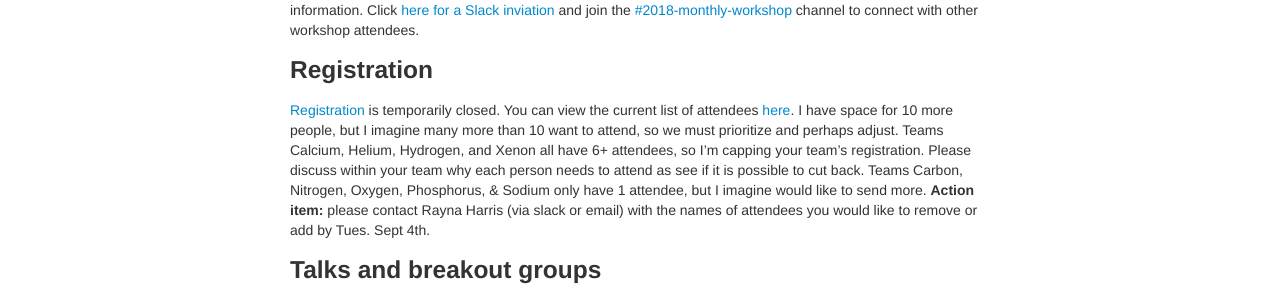
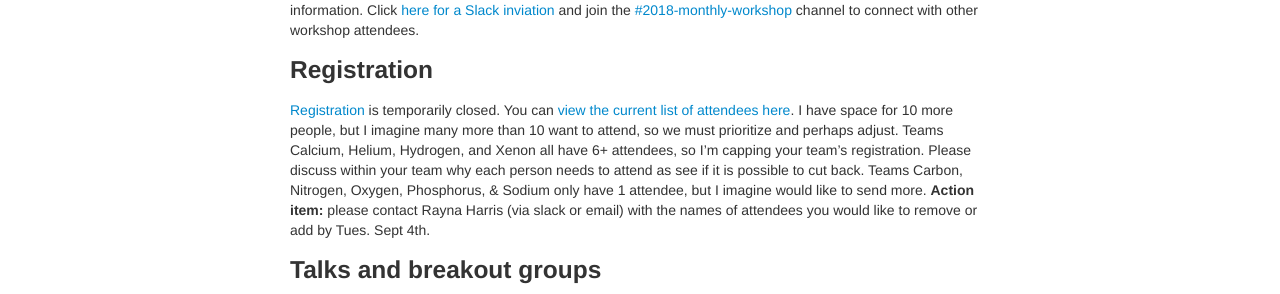
Before and after one commit to dcppc/2018-september-workshop, a Jekyll site: the page built from docs/index.md, in a window 1280 px wide. Shown: the part 492-786 px from the top of the page. Built offline with Jekyll 4.4.1, drawn with Linux system fonts in a browser that asks for light colours.

```diff
--- a/docs/index.md
+++ b/docs/index.md
@@ -24,7 +24,7 @@ Team Copper plans on circulating highlights, key decisions, videos and links to
 
 ### Registration
 
-[Registration](https://ti.to/dcppc/september-dcppc-workshop) is temporarily closed. You can view the current list of attendees [here](http://nih-data-commons.us/2018-september-workshop/attendees). I have space for 10 more people, but I imagine many more than 10 want to attend, so we must prioritize and perhaps adjust.  Teams Calcium, Helium, Hydrogen, and Xenon all have 6+ attendees, so I'm capping your team's registration. Please discuss within your team why each person needs to attend as see if it is possible to cut back.  Teams Carbon, Nitrogen, Oxygen, Phosphorus, & Sodium only have 1 attendee, but I imagine would like to send more. **Action item:** please contact Rayna Harris (via slack or email) with the names of attendees you would like to remove or add by Tues. Sept 4th.
+[Registration](https://ti.to/dcppc/september-dcppc-workshop) is temporarily closed. You can [view the current list of attendees here](http://nih-data-commons.us/2018-september-workshop/attendees). I have space for 10 more people, but I imagine many more than 10 want to attend, so we must prioritize and perhaps adjust.  Teams Calcium, Helium, Hydrogen, and Xenon all have 6+ attendees, so I'm capping your team's registration. Please discuss within your team why each person needs to attend as see if it is possible to cut back.  Teams Carbon, Nitrogen, Oxygen, Phosphorus, & Sodium only have 1 attendee, but I imagine would like to send more. **Action item:** please contact Rayna Harris (via slack or email) with the names of attendees you would like to remove or add by Tues. Sept 4th.
 
 
 
```
